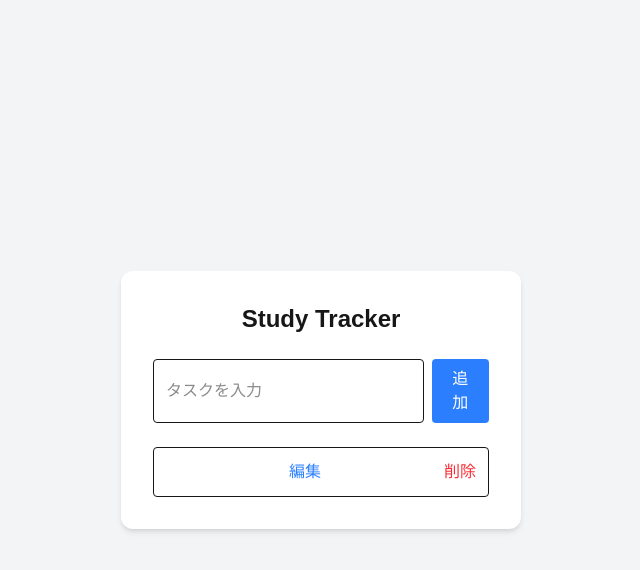
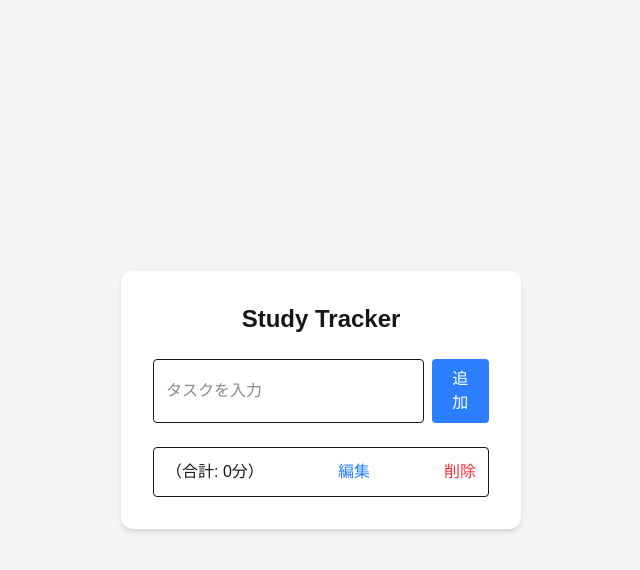
Before and after one commit to iwaki-toshiyuki/StudyTracker, a Next.js app: page / in a window 1280 px wide. Both pictures are taken after a click on the button "追加". Shown: the top 570 px of the page, without its empty margins (319-959 px from the left). Built offline with nearby package versions, Linux system fonts and the light colour scheme.

Commit message:
学習ログの機能を実装

```diff
--- a/app/page.tsx
+++ b/app/page.tsx
@@ -2,7 +2,7 @@
 // Next.jsのApp Routerでは、Reactのstateやイベントを使う場合は
 // クライアントコンポーネントとして宣言する必要がある
 
-import { Task } from "../components/Task";
+import { Task, StudyLog } from "../components/Task";
 
 import { useState, useEffect} from "react";
 // Reactのstate管理フックをインポート
@@ -26,6 +26,7 @@ export default function Home() {
     setTasks([
     ...tasks,
     {
+      id: Date.now(), // ←一意なIDを生成
       text: task,   // タスク内容
       done: false   // 初期状態は未完了
     }
@@ -70,6 +71,25 @@ export default function Home() {
   newTasks[index].done = !newTasks[index].done;
 
   setTasks(newTasks);
+
+};
+
+// 学習ログ一覧
+// 全ての学習ログを管理
+const [studyLogs, setStudyLogs] = useState<StudyLog[]>([]);
+
+
+// 学習ログ追加関数
+const addStudyLog = (taskId: number, minutes: number) => {
+
+  const newLog = {
+    taskId: taskId, // ←タスクのIDを保存
+    minutes: minutes,     // 学習時間
+    date: new Date().toISOString() // 現在日時
+  };
+
+  setStudyLogs((prev) => [...prev, newLog]);
+  // 配列に追加
 
 };
 
@@ -119,6 +139,8 @@ useEffect(() => {
           deleteTask={deleteTask}
           updateTask={updateTask}
           toggleTask={toggleTask}
+          addStudyLog={addStudyLog}
+          studyLogs={studyLogs}
         />
 
       </div>
--- a/components/Task.ts
+++ b/components/Task.ts
@@ -1,5 +1,13 @@
 // タスク型定義
 export type Task = {
+  id: number; // タスクの一意なID
   text: string; // タスク内容
   done: boolean; // 完了状態
 };
+
+// 学習ログ型
+export type StudyLog = {
+  taskId: number; // ← タスクのID
+  minutes: number;   // 学習時間（分）
+  date: string;      // 日付
+};
--- a/components/TaskItem.tsx
+++ b/components/TaskItem.tsx
@@ -1,5 +1,5 @@
 import { useState } from "react";
-import { Task } from "../components/Task";
+import { Task,  StudyLog } from "../components/Task";
 
 // propsの型定義
 type Props = {
@@ -8,9 +8,11 @@ type Props = {
   deleteTask: (index: number) => void; // 削除関数
   updateTask: (index: number, newTask: Task) => void; // 編集保存関数
   toggleTask: (index:number) => void; // タスク完了状態切り替え関数
+  addStudyLog: (index: number, minutes: number) => void; // 学習ログ追加関数
+  studyLogs: StudyLog[]; // 学習ログ一覧
 };
 
-export default function TaskItem({ task, index, deleteTask, updateTask,toggleTask }: Props) {
+export default function TaskItem({ task, index, deleteTask, updateTask,toggleTask, addStudyLog, studyLogs }: Props) {
 const [isEditing, setIsEditing] = useState(false);
   // 編集モードかどうか
 
@@ -29,6 +31,20 @@ const [isEditing, setIsEditing] = useState(false);
 
   };
 
+  // 学習時間入力用state
+  const [minutes, setMinutes] = useState("");
+
+  // このタスクのログだけ取得
+  const filteredLogs = studyLogs.filter(
+  (log) => log.taskId === task.id
+);
+
+  // 合計時間を計算
+  const totalMinutes = filteredLogs.reduce(
+    (sum, log) => sum + log.minutes,
+    0
+  );
+
   return (
 
     <li className="flex justify-between items-center border p-3 rounded">
@@ -43,6 +59,25 @@ const [isEditing, setIsEditing] = useState(false);
             onChange={(e) => setEditTask(e.target.value)}
             className="border px-2 py-1 flex-1"
           />
+
+          {/* 学習時間入力 */}
+          <input
+            type="number"
+            value={minutes}
+            onChange={(e) => setMinutes(e.target.value)}
+            placeholder="分"
+            className="border px-2 py-1 w-20"
+          />
+
+          {/* 学習ログ追加ボタン */}
+          <button
+            onClick={() => {
+              addStudyLog(task.id, Number(minutes));
+              setMinutes(""); // 入力リセット
+            }}
+          >
+            記録
+          </button>
 
           {/* タスク完了チェック */}
           <input
@@ -69,7 +104,7 @@ const [isEditing, setIsEditing] = useState(false);
           <span
             className={task.done ? "line-through text-gray-400" : ""}
           >
-            {task.text}
+            {task.text}（合計: {totalMinutes}分）
           </span>
 
           <button
--- a/components/TaskList.tsx
+++ b/components/TaskList.tsx
@@ -1,6 +1,6 @@
 // TaskItemコンポーネントをインポート
 import TaskItem from "./TaskItem";
-import { Task } from "./Task";
+import { Task,StudyLog } from "./Task";
 
 // propsの型定義
 type Props = {
@@ -8,9 +8,11 @@ type Props = {
   deleteTask: (index: number) => void; // 削除関数
   updateTask: (index: number, newTask: Task) => void; // 編集保存関数
   toggleTask: (index:number) => void; // タスク完了状態切り替え関数
+  addStudyLog: (taskIndex: number, minutes: number) => void; //学習ログ追加関数
+  studyLogs: StudyLog[]; // 学習ログ一覧
 };
 
-export default function TaskList({ tasks, deleteTask, updateTask, toggleTask }: Props) {
+export default function TaskList({ tasks, deleteTask, updateTask, toggleTask, addStudyLog, studyLogs }: Props) {
 
   return (
 
@@ -38,6 +40,12 @@ export default function TaskList({ tasks, deleteTask, updateTask, toggleTask }:
 
           toggleTask={toggleTask}
           // タスク完了状態切り替え関数を子コンポーネントに渡す
+
+          addStudyLog={addStudyLog}
+          // 学習ログ追加関数を子コンポーネントに渡す
+
+          studyLogs={studyLogs}
+          // 学習ログ一覧を子コンポーネントに渡す
         />
 
       ))}
```
